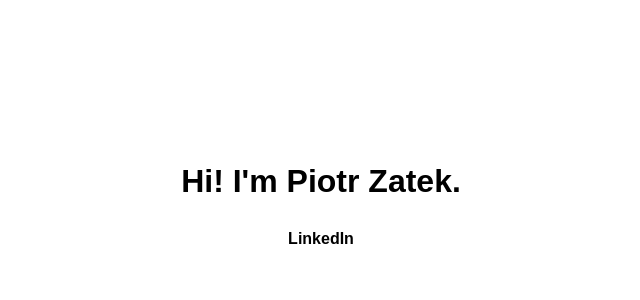
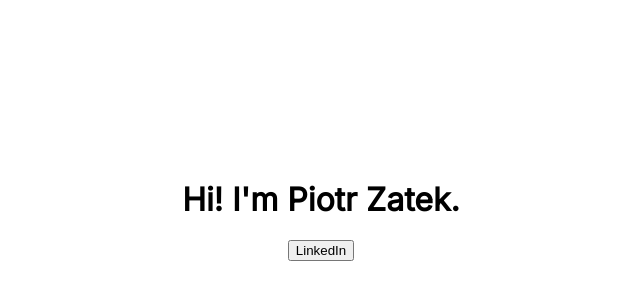
Before and after one commit to pazatek/pazatek.github.io, a plain HTML site: page index.html in a window 1280 px wide. Shown: the part 190-490 px from the top of the page, without its empty margins (319-959 px from the left). Drawn offline with Linux system fonts and the light colour scheme.

Commit message:
CSS update
added a css file and changed main font

```diff
--- a/index.html
+++ b/index.html
@@ -2,41 +2,11 @@
 <html>
 <head>
   <title>Piotr Zatek</title>
-  <style>
-    body {
-      display: flex;
-      flex-direction: column;
-      justify-content: center;
-      align-items: center;
-      height: 100vh;
-      margin: 0;
-      font-family: Arial, sans-serif;
-    }
-
-    h1 {
-      text-align: center;
-      margin: 0;
-    }
-
-    a.button {
-      margin-top: 20px;
-      padding: 10px 20px;
-      background-color: #ffffff; /* LinkedIn color */
-      color: #000000;
-      text-decoration: none;
-      border-radius: 5px;
-      font-weight: bold;
-    }
-
-    a.button:hover {
-      background-color: #004182;
-    }
-  </style>
+  <link rel="stylesheet" href="https://fonts.googleapis.com/css2?family=Inter&display=swap">
+  <link rel="stylesheet" href="styles.css">
 </head>
 <body>
   <h1>Hi! I'm Piotr Zatek.</h1>
-  <a class="button" href="https://www.linkedin.com/in/piotrzatek" target="_blank">
-    LinkedIn
-  </a>
+  <a href="https://www.linkedin.com/in/piotrzatek" target="_blank"><button>LinkedIn</button></a>
 </body>
 </html>
--- /dev/null
+++ b/styles.css
@@ -0,0 +1,27 @@
+html, body {
+    margin: 0;
+    padding: 0;
+  }
+
+  body {
+    font-family: Arial, sans-serif;
+    display: flex;
+    flex-direction: column;
+    align-items: center;
+    justify-content: center;
+    min-height: 100vh;
+  }
+
+  h1 {
+    font-family: 'Inter', sans-serif;
+  }
+
+  a {
+    display: inline-block;
+    text-decoration: none;
+    margin: 0 10px;
+  }
+
+  button {
+    cursor: pointer;
+  }
```
